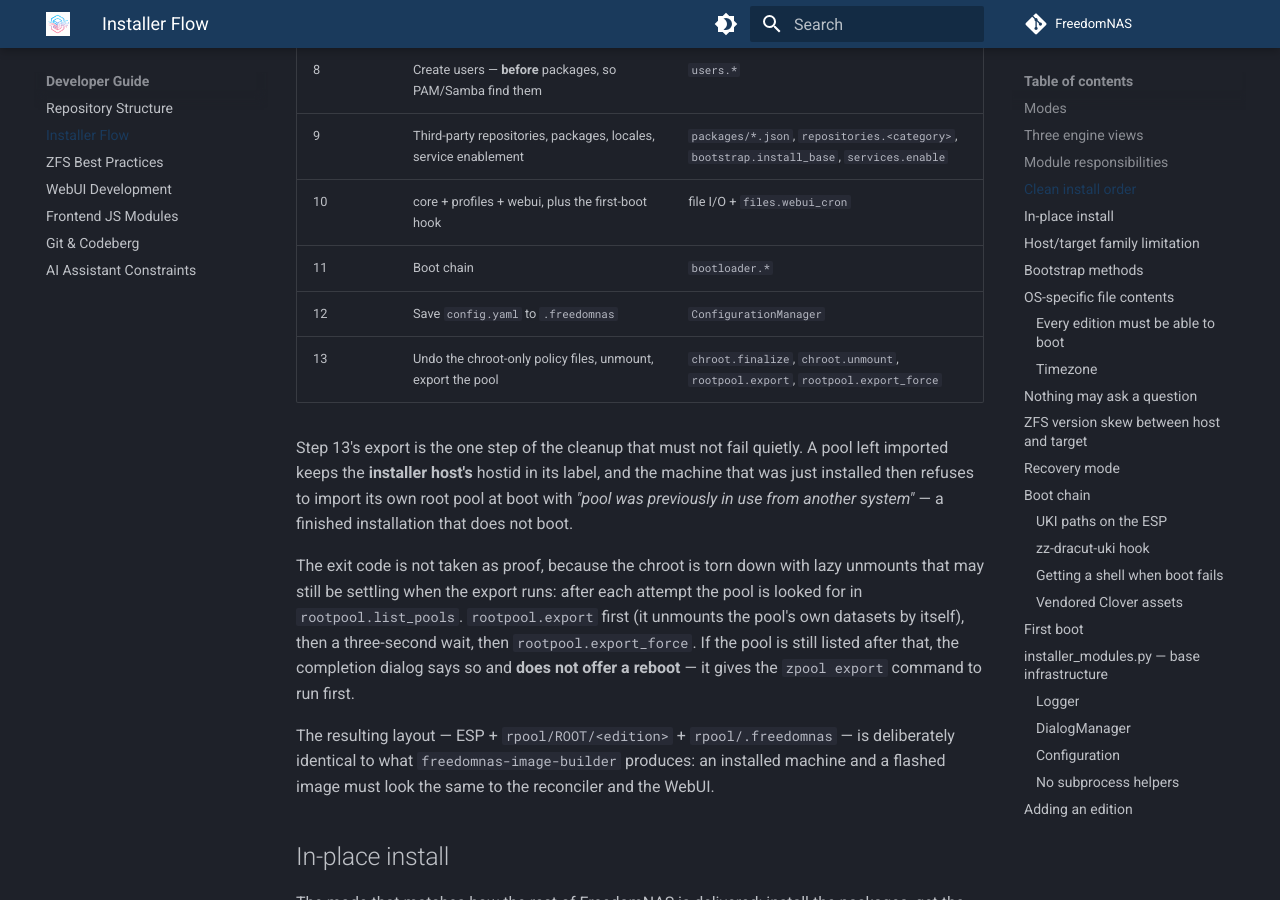
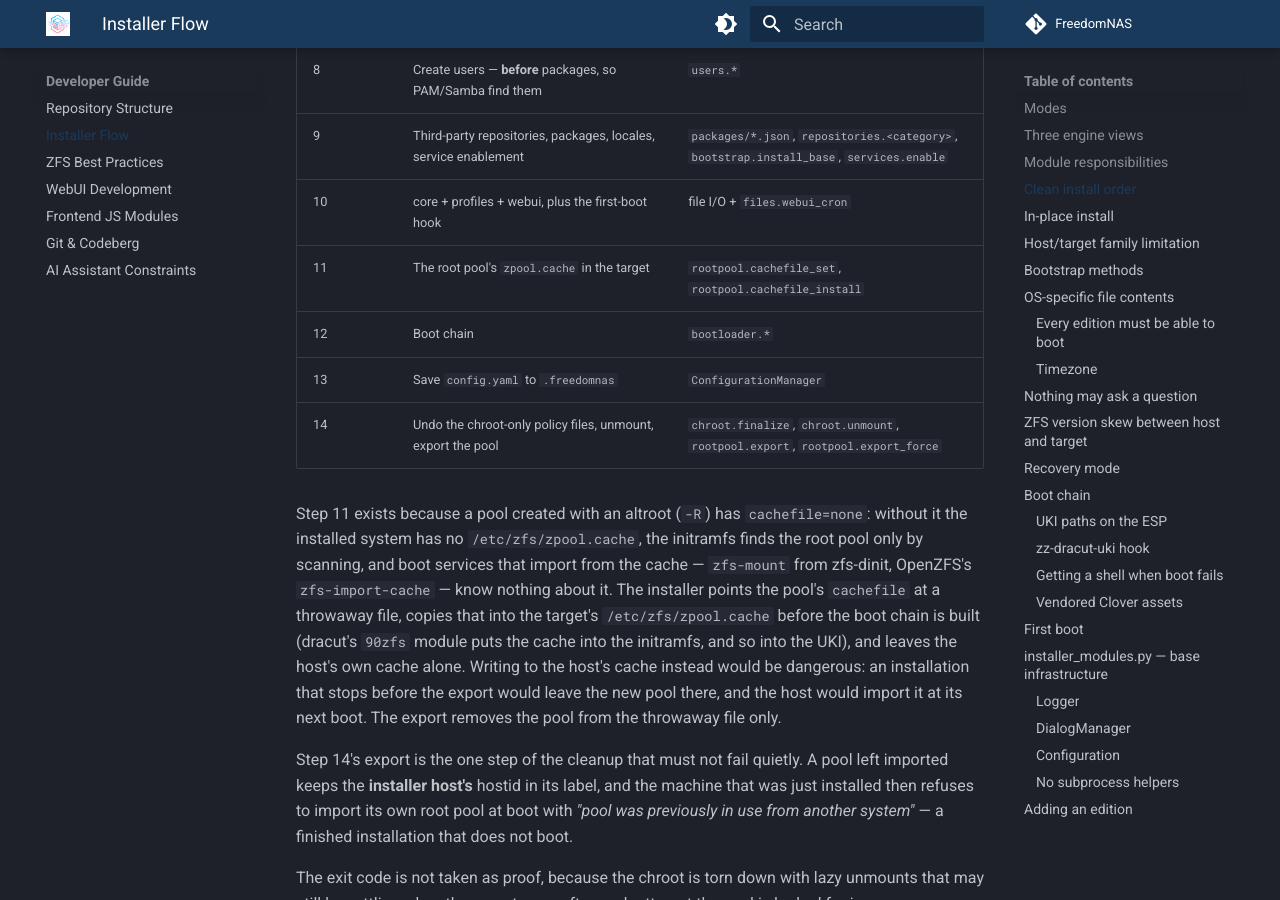
Before and after one commit to FreedomNAS/freedomnas-docs, an MkDocs documentation site: the page built from docs/developer/installer.md, in a window 1280 px wide and 900 px high, scrolled down 2934 px. Built offline with MkDocs 1.6.1 and Material for MkDocs 9.7.7, drawn with Linux system fonts in a browser that asks for light colours.

Commit message:
Document the root pool cache file written by the installer

```diff
--- a/docs/developer/installer.md
+++ b/docs/developer/installer.md
@@ -87,11 +87,25 @@ before that confirmation.
 | 8 | Create users — **before** packages, so PAM/Samba find them | `users.*` |
 | 9 | Third-party repositories, packages, locales, service enablement | `packages/*.json`, `repositories.<category>`, `bootstrap.install_base`, `services.enable` |
 | 10 | core + profiles + webui, plus the first-boot hook | file I/O + `files.webui_cron` |
-| 11 | Boot chain | `bootloader.*` |
-| 12 | Save `config.yaml` to `.freedomnas` | `ConfigurationManager` |
-| 13 | Undo the chroot-only policy files, unmount, export the pool | `chroot.finalize`, `chroot.unmount`, `rootpool.export`, `rootpool.export_force` |
+| 11 | The root pool's `zpool.cache` in the target | `rootpool.cachefile_set`, `rootpool.cachefile_install` |
+| 12 | Boot chain | `bootloader.*` |
+| 13 | Save `config.yaml` to `.freedomnas` | `ConfigurationManager` |
+| 14 | Undo the chroot-only policy files, unmount, export the pool | `chroot.finalize`, `chroot.unmount`, `rootpool.export`, `rootpool.export_force` |
 
-Step 13's export is the one step of the cleanup that must not fail quietly.
+Step 11 exists because a pool created with an altroot (`-R`) has
+`cachefile=none`: without it the installed system has no
+`/etc/zfs/zpool.cache`, the initramfs finds the root pool only by scanning,
+and boot services that import from the cache — `zfs-mount` from zfs-dinit,
+OpenZFS's `zfs-import-cache` — know nothing about it. The installer points the
+pool's `cachefile` at a throwaway file, copies that into the target's
+`/etc/zfs/zpool.cache` before the boot chain is built (dracut's `90zfs` module
+puts the cache into the initramfs, and so into the UKI), and leaves the host's
+own cache alone. Writing to the host's cache instead would be dangerous: an
+installation that stops before the export would leave the new pool there, and
+the host would import it at its next boot. The export removes the pool from the
+throwaway file only.
+
+Step 14's export is the one step of the cleanup that must not fail quietly.
 A pool left imported keeps the **installer host's** hostid in its label, and
 the machine that was just installed then refuses to import its own root pool
 at boot with *"pool was previously in use from another system"* — a finished
```
Also changed, not shown: docs/profiles/installer-profiles.md (+2 -0 lines).
